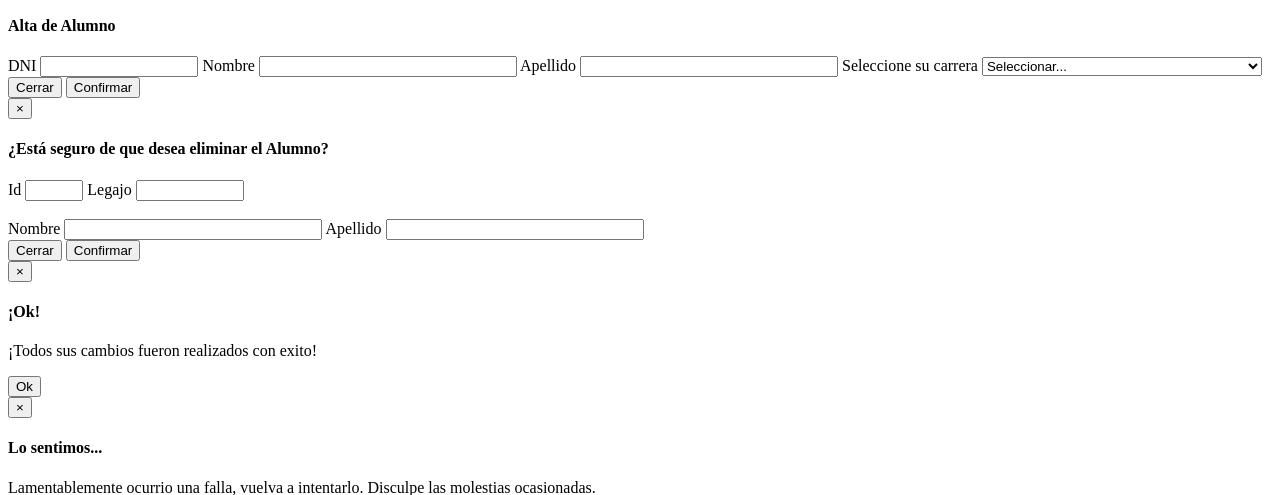
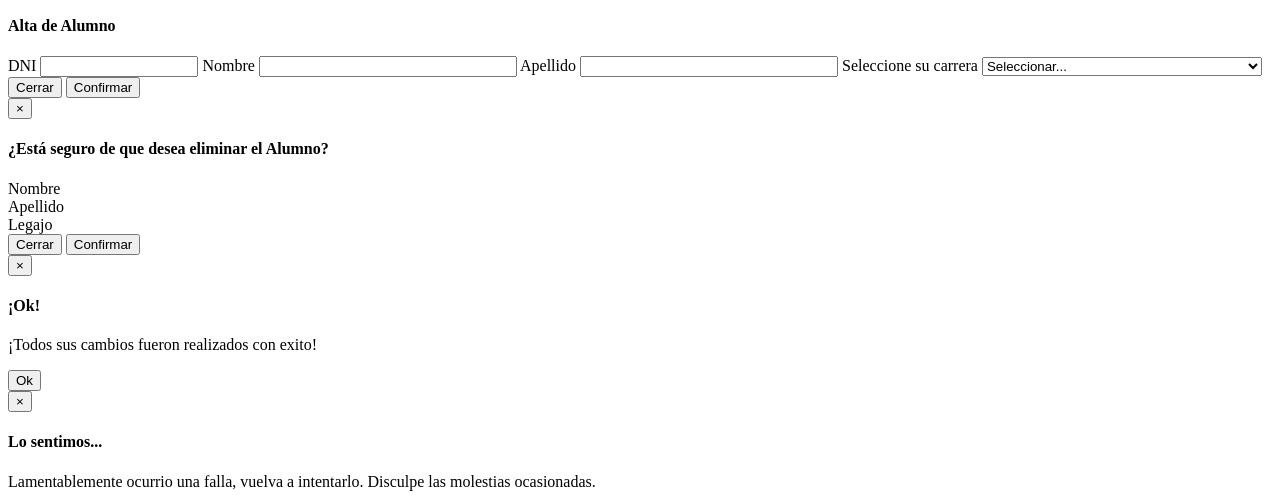
Before and after one commit to mabregu/campus, a CodeIgniter app: the page made by application/views/Alumnos/listado.php in a window 1280 px wide. Shown: the part 448-943 px from the top of the page. Run offline with CodeIgniter, Linux system fonts and the light colour scheme; data that the repository does not hold is empty.

Commit message:
asd
adssdasd

```diff
--- a/application/controllers/Alumnos.php
+++ b/application/controllers/Alumnos.php
@@ -72,9 +72,9 @@ class Alumnos extends CI_Controller {
         }
     }
 
-    public function eliminar($id) {
+    public function eliminar() {
+        $id = $this->input->post('id');
         $this->am->eliminar($id);
-        redirect('index.php/Alumnos/Lista');
     }
 
 }
--- a/application/models/AlumnosModel.php
+++ b/application/models/AlumnosModel.php
@@ -8,7 +8,7 @@
 
 class AlumnosModel extends CI_Model {
 
-	private $table = 'persona';
+	private $tabla = 'persona';
 	private $vista = 'vista_alumnos';
 
     public function __construct() {
@@ -25,7 +25,7 @@ class AlumnosModel extends CI_Model {
     public function getById($id) {
         $this->db->select('id,dni,nombre,apellido,id_usuario');
         $this->db->where('dni', $id);
-        $rs = $this->db->get($this->vista);
+        $rs = $this->db->get($this->tabla);
         $resultado = $rs->row();
         return $resultado;
     }
@@ -59,6 +59,7 @@ class AlumnosModel extends CI_Model {
             }
 
             $alumno = array(
+                //el numero de legajo es una combinación entre el id de la persona+id de la carrera
                 'nro_legajo' => $last_id . '-' . $carrera,
                 'id_persona' => $last_id,
                 'id_carrera' => $carrera
@@ -72,5 +73,6 @@ class AlumnosModel extends CI_Model {
     public function eliminar($id) {
         $this->db->where('id', $id);
         $this->db->delete('persona');
+        //echo $this->db->last_query();die;
     }
 }
--- a/application/views/Alumnos/listado.php
+++ b/application/views/Alumnos/listado.php
@@ -138,21 +138,29 @@ and open the template in the editor.
                 <h4 class="modal-title" id="EditarLabel">¿Está seguro de que desea eliminar el Alumno?</h4>
             </div>
             <div class="modal-body">
-                <form class="form-inline">
-                    <label>Id</label>
-                    <input id="id" name="id" class="form-control" style="width: 50px ;" readonly="readonly">
-                    <label>Legajo</label>
-                    <input id="leg" name="leg" class="form-control" style="width: 100px ;" readonly="readonly">
-                </form><br>
-                <label>Nombre</label>
-                <input id="nomb" name="name" class="form-control" style="width: 250px ;" readonly="readonly">
-                <label>Apellido</label>
-                <input id="apel" name="ape" class="form-control" style="width: 250px ;" readonly="readonly">
+                <form class="form-inline" id="formulario_eliminar">
+                    <div class="form-group">
+                        <!--label>Id</label>
+                        <div id="id"></div-->
+                        <input id="id_alum" name="id" class="form-control" type="hidden">
+                    </div>
+                    <div class="form-group">
+                        <label>Nombre</label>
+                        <div id="nomb"></div>
+                    </div>
+                    <div class="form-group">
+                        <label>Apellido</label>
+                        <div id="apel"></div>
+                    </div>
+                    <div class="form-group">
+                        <label>Legajo</label>
+                        <div id="leg"></div>
+                    </div>
+                </form>
             </div>
             <div class="modal-footer">
                 <button type="button" class="btn btn-default" data-dismiss="modal">Cerrar</button>
-                <button type="button" class="btn btn-primary " onclick="eliminar($('#Eliminar #id').val());
-                        return false;">Confirmar</button>
+                <button type="submit" class="btn btn-primary" id="borrar">Confirmar</button>
             </div>
         </div>
     </div>
@@ -248,10 +256,11 @@ and open the template in the editor.
             "nombre": $('#eliminar' + id).data('name')
         };
 
-        $("#Eliminar #id").val(datos["id"]);
-        $("#Eliminar #leg").val(datos["legajo"]);
-        $("#Eliminar #nomb").val(datos["nombre"]);
-        $("#Eliminar #apel").val(datos["apellido"]);
+        //$("#Eliminar #id").html(datos["id"]);
+        $("#Eliminar #id_alum").val(datos["id"]);
+        $("#Eliminar #leg").html(datos["legajo"]);
+        $("#Eliminar #nomb").html(datos["nombre"]);
+        $("#Eliminar #apel").html(datos["apellido"]);
     }
 
     function guardarCambios(id, apellido, nombre) {
@@ -260,8 +269,6 @@ and open the template in the editor.
             "ape": apellido,
             "name": nombre
         };
-
-        //alert(parametros['id'] + ' nombre: ' + parametros['nom']+' apellido: '+parametros['ape']);
 
         $.ajax({
             data: parametros,
@@ -276,17 +283,20 @@ and open the template in the editor.
         });
     }
 
-    function eliminar(id) {
-        var id_alumno = id;
+    $( '#borrar' ).click(function() {
+        eliminar();
+    });
 
+    function eliminar() {
         $.ajax({
-            data: id_alumno,
-            url: '<?php echo site_url('index.php/Alumnos/eliminar/') ?>' + id_alumno,
+            data: $('#formulario_eliminar').serialize(),
+            url: '<?php echo site_url('index.php/Alumnos/eliminar/') ?>',
             method: 'POST',
+            //dataType: 'JSON',
             success: function (result) {
                 $("#ok-modal").modal("show");
             },
-            error: function () {
+            error: function (request, status, error) {
                 $("#fallo-modal").modal("show");
             }
         });
```
